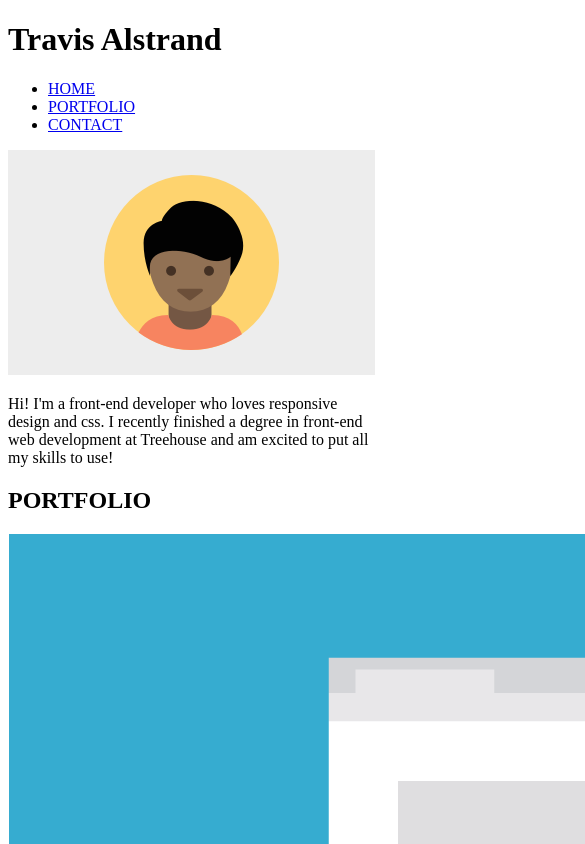
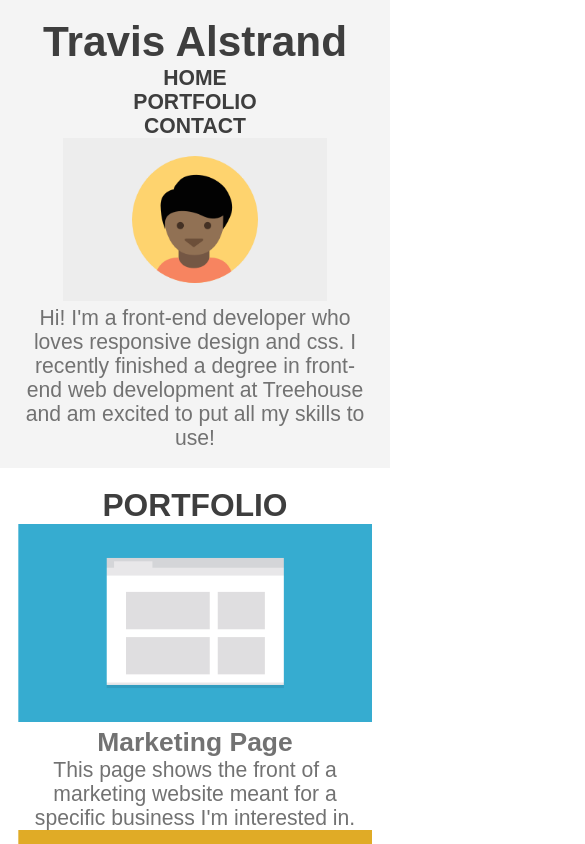
Before and after one commit to TravisAlstrand/FEWD_2.2, a plain HTML site: page index.html in a window 390 px wide. Shown: the top 844 px of the page, 585 px wide, since content can reach past the window. Drawn offline with Linux system fonts and the light colour scheme; a web font is replaced by a local one.

Commit message:
mobile almost done

```diff
--- a/css/styles.css
+++ b/css/styles.css
@@ -0,0 +1,69 @@
+* {
+  box-sizing: border-box;
+  margin: 0;
+  padding: 0;
+  font-family: "Dongle", sans-serif;
+  text-align: center;
+  font-size: 1.15rem;
+
+  --bkgrnd-clr: rgb(244, 244, 244);
+  --font-clr-dark: rgb(62, 62, 62);
+  --font-clr-main: rgb(114, 114, 114);
+}
+
+/* DRY */
+
+h1,
+h2,
+a,
+span {
+  color: var(--font-clr-dark);
+  font-weight: 700;
+}
+
+h3,
+p {
+  color: var(--font-clr-main);
+}
+
+header,
+.contact-container,
+footer {
+  background-color: var(--bkgrnd-clr);
+}
+
+header,
+section,
+footer {
+  padding: 1rem;
+}
+
+/* BASIC STYLES */
+
+h1 {
+  font-size: 2em;
+}
+
+a {
+  text-decoration: none;
+}
+
+li {
+  list-style: none;
+}
+
+h2 {
+  font-size: 1.5em;
+}
+
+h3 {
+  font-size: 1.25em;
+}
+
+.profile-img {
+  max-width: 75%;
+}
+
+.project-img {
+  max-width: 100%;
+}
--- a/index.html
+++ b/index.html
@@ -4,7 +4,13 @@
     <meta charset="UTF-8" />
     <meta http-equiv="X-UA-Compatible" content="IE=edge" />
     <meta name="viewport" content="width=device-width, initial-scale=1.0" />
-    <title>Document</title>
+    <title>FEWD P2</title>
+    <link rel="preconnect" href="https://fonts.googleapis.com" />
+    <link rel="preconnect" href="https://fonts.gstatic.com" crossorigin />
+    <link
+      href="https://fonts.googleapis.com/css2?family=Dongle:wght@400;700&display=swap"
+      rel="stylesheet"
+    />
     <link rel="stylesheet" href="./css/styles.css" />
   </head>
   <body>
@@ -23,6 +29,7 @@
         <img
           src="./images/responsive-layout-profile.png"
           alt="fake profile photo"
+          class="profile-img"
         />
         <p>
           Hi! I'm a front-end developer who loves responsive design and css. I
```
Also changed, not shown: 1 other file.
